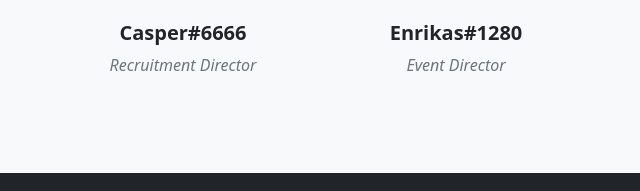
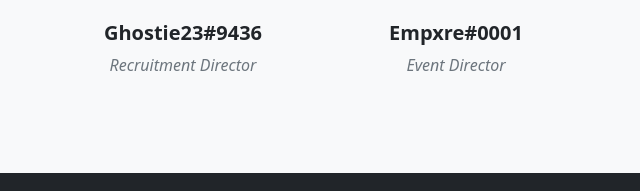
Before and after one commit to MaasterOogwaay/EclipseConvoys, a plain HTML site: page about.html in a window 1280 px wide. Shown: the part 2287-2478 px from the top of the page, 184-824 px from the left. Drawn offline with nearby package versions, Linux system fonts and the light colour scheme.

Commit message:
updated directors

```diff
--- a/about.html
+++ b/about.html
@@ -134,7 +134,7 @@
                         <div class="text-center">
                             <img class="img-fluid rounded-circle mb-4 px-4"
                                 src="https://dummyimage.com/150x150/ced4da/6c757d" alt="..." />
-                            <h5 class="fw-bolder">Casper#6666</h5>
+                            <h5 class="fw-bolder">Ghostie23#9436</h5>
                             <div class="fst-italic text-muted">Recruitment Director</div>
                         </div>
                     </div>
@@ -142,7 +142,7 @@
                         <div class="text-center">
                             <img class="img-fluid rounded-circle mb-4 px-4"
                                 src="https://dummyimage.com/150x150/ced4da/6c757d" alt="..." />
-                            <h5 class="fw-bolder">Enrikas#1280</h5>
+                            <h5 class="fw-bolder">Empxre#0001</h5>
                             <div class="fst-italic text-muted">Event Director</div>
                         </div>
                     </div>
```
